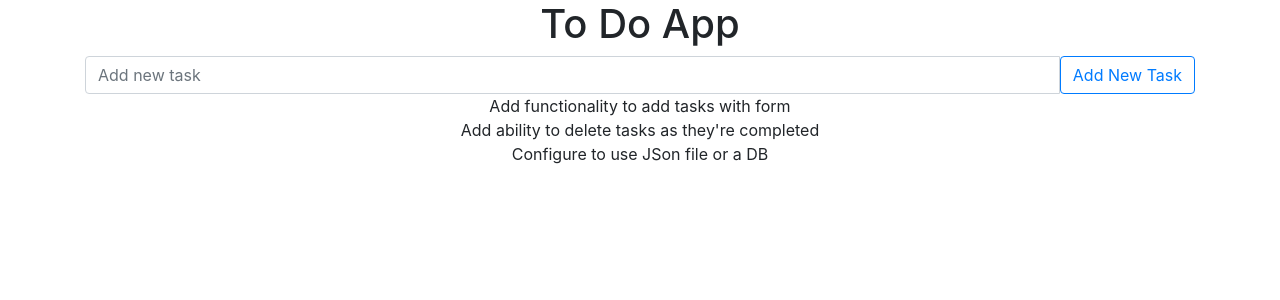
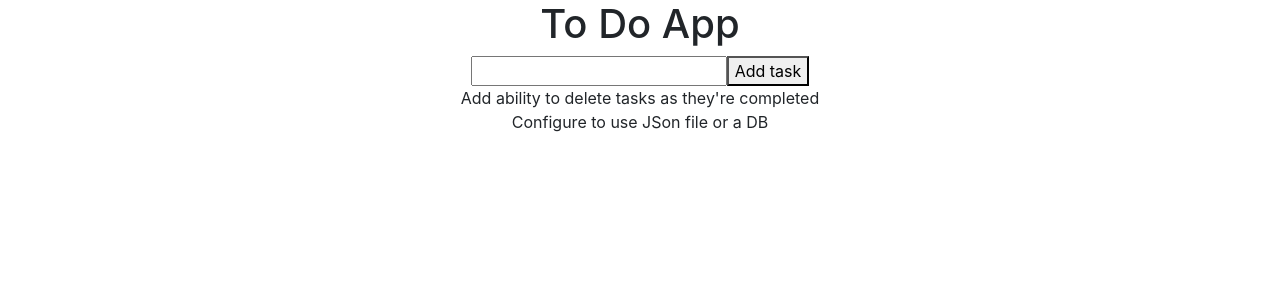
Before and after one commit to jp117/reactToDoApp, a React (Create React App) app in the folder react-to-do/: page / in a window 1280 px wide. Shown: the top 300 px of the page. Built offline with nearby package versions, Linux system fonts and the light colour scheme.

Commit message:
Added update to task state to show new tasks during the session

```diff
--- a/react-to-do/src/App.js
+++ b/react-to-do/src/App.js
@@ -7,11 +7,19 @@ import Container from "react-bootstrap/Container";
 import Tasks from "./components/Tasks";
 
 function App() {
+    const [task, setTask] = useState(tasks);
+    const newTask = (props) =>
+        setTask(
+            tasks.push({
+                id: tasks.length + 1,
+                task: props,
+            })
+        );
     return (
         <div className='App'>
             <Container>
                 <Header />
-                <ToDo />
+                <ToDo onSubmit={newTask} />
                 <Tasks tasks={tasks} />
             </Container>
         </div>
@@ -21,14 +29,10 @@ function App() {
 const tasks = [
     {
         id: 1,
-        task: "Add functionality to add tasks with form",
+        task: "Add ability to delete tasks as they're completed",
     },
     {
         id: 2,
-        task: "Add ability to delete tasks as they're completed",
-    },
-    {
-        id: 3,
         task: "Configure to use JSon file or a DB",
     },
 ];
--- a/react-to-do/src/components/ToDo.js
+++ b/react-to-do/src/components/ToDo.js
@@ -1,16 +1,23 @@
 import React from "react";
-import Form from "react-bootstrap/Form";
-import Button from "react-bootstrap/Button";
-import InputGroup from "react-bootstrap/InputGroup";
+import { useState } from "react";
 
 const ToDo = (props) => {
+    const [task, setTask] = useState("");
+
+    const handleChange = (e) => {
+        setTask(e.target.value);
+    };
+
+    const handleSubmit = (event) => {
+        event.preventDefault();
+        props.onSubmit(task);
+        setTask("");
+    };
     return (
-        <div>
-            <InputGroup>
-                <Form.Control size='md' type='text' placeholder='Add new task' />
-                <Button variant='outline-primary'>Add New Task</Button>{" "}
-            </InputGroup>
-        </div>
+        <form action='' onSubmit={handleSubmit}>
+            <input type='text' onChange={handleChange} value={task} required />
+            <button>Add task</button>
+        </form>
     );
 };
 
```
